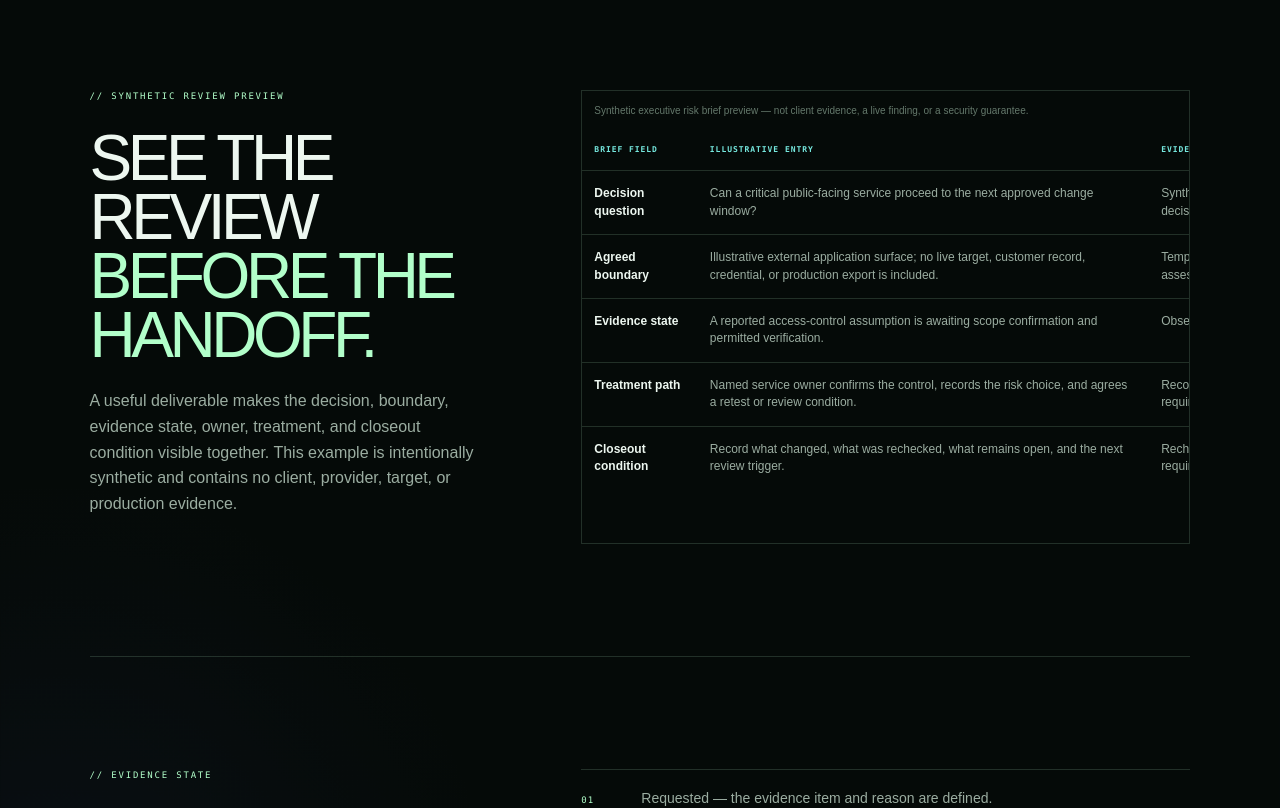
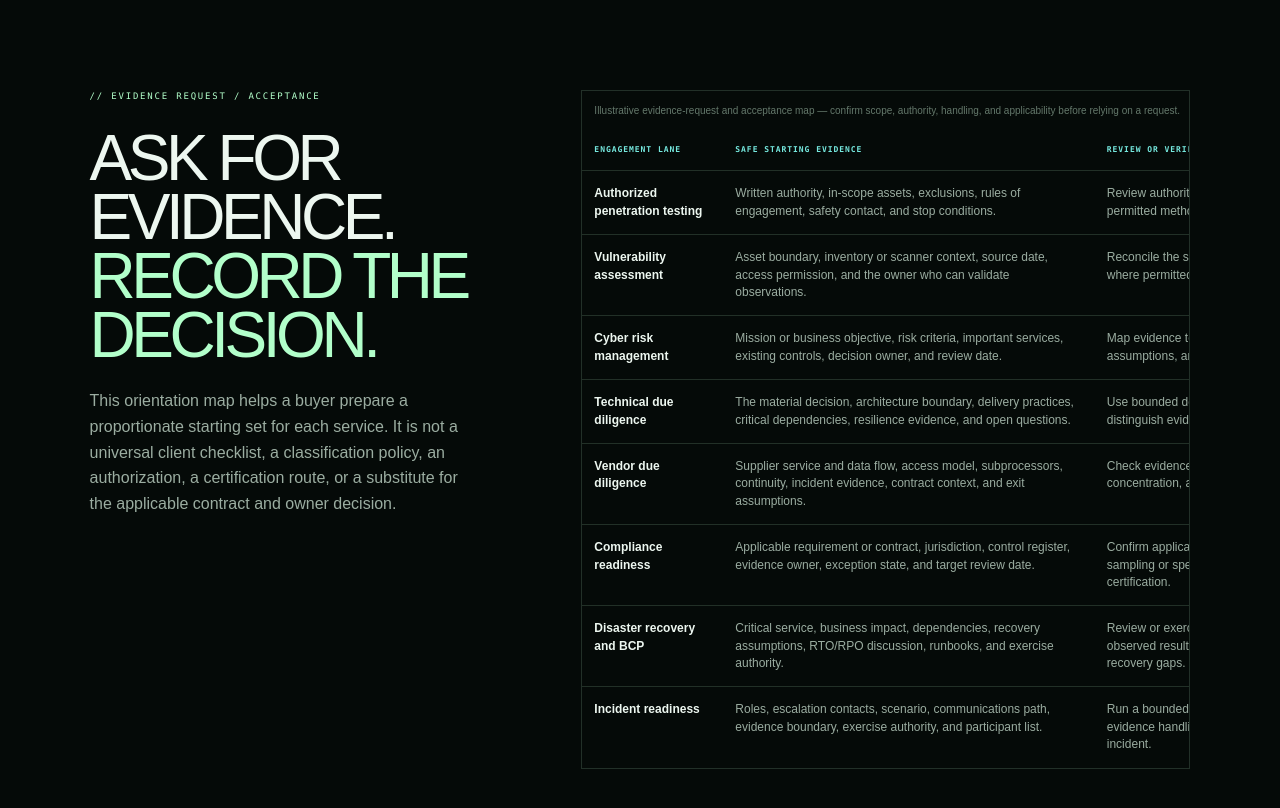
Before and after one commit to ZeroXSHDW/ZERODEVLLC-Website-Source-Code, a Next.js app: page /deliverables in a window 1280 px wide. Shown: the part 2320-3128 px from the top of the page. Built offline with nearby package versions, Linux system fonts and the light colour scheme.

Commit message:
content: add evidence request acceptance map

```diff
--- a/app/deliverables/page.tsx
+++ b/app/deliverables/page.tsx
@@ -38,6 +38,17 @@ const evidenceStates = [
   'Interpreted — the evidence is connected to a control, risk, decision, or service.',
   'Accepted or excepted — the responsible owner records treatment or residual risk.',
   'Rechecked — a changed control, recovery capability, or open question is reviewed again.',
+] as const;
+
+const evidenceRequestRows = [
+  ['Authorized penetration testing', 'Written authority, in-scope assets, exclusions, rules of engagement, safety contact, and stop conditions.', 'Review authority and scope before any technical activity; confirm permitted methods, escalation, and evidence boundaries.', 'Named authority approves the scope, safety controls, permitted activity, and report audience.'],
+  ['Vulnerability assessment', 'Asset boundary, inventory or scanner context, source date, access permission, and the owner who can validate observations.', 'Reconcile the source and scope, verify material observations where permitted, and record severity, confidence, and limitations.', 'Security or engineering owner accepts the prioritized treatment path or records an authorized exception.'],
+  ['Cyber risk management', 'Mission or business objective, risk criteria, important services, existing controls, decision owner, and review date.', 'Map evidence to the risk question, control state, impact, likelihood, assumptions, and available treatment choices.', 'Risk or executive owner records treatment, transfer, avoidance, monitoring, or residual-risk acceptance.'],
+  ['Technical due diligence', 'The material decision, architecture boundary, delivery practices, critical dependencies, resilience evidence, and open questions.', 'Use bounded document, interview, and technical review methods; distinguish evidence, assumptions, gaps, and material unknowns.', 'Decision owner acknowledges the open questions, conditions, limitations, and decision implications.'],
+  ['Vendor due diligence', 'Supplier service and data flow, access model, subprocessors, continuity, incident evidence, contract context, and exit assumptions.', 'Check evidence provenance, coverage, recency, relationship fit, concentration, access, incident, and exit gaps.', 'Procurement or third-party risk owner records approval, conditions, mitigation, escalation, or decline.'],
+  ['Compliance readiness', 'Applicable requirement or contract, jurisdiction, control register, evidence owner, exception state, and target review date.', 'Confirm applicability and map evidence to the requirement; use sampling or specialist review without presenting the work as certification.', 'Control owner records the gap, exception, remediation route, or referral to the appropriate assessor or authority.'],
+  ['Disaster recovery and BCP', 'Critical service, business impact, dependencies, recovery assumptions, RTO/RPO discussion, runbooks, and exercise authority.', 'Review or exercise the agreed scenario, record decisions and observed results, and preserve unresolved dependency and recovery gaps.', 'Continuity or service owner accepts the exercise result, owned actions, residual risk, and next exercise or restore test.'],
+  ['Incident readiness', 'Roles, escalation contacts, scenario, communications path, evidence boundary, exercise authority, and participant list.', 'Run a bounded tabletop or exercise, record decisions and evidence handling, and separate exercise observations from a live incident.', 'Incident or executive owner approves the lessons-learned backlog, communications actions, and next readiness review.'],
 ] as const;
 
 const briefPreviewRows = [
@@ -87,6 +98,37 @@ export default function DeliverablesPage() {
                 <p className={styles.cardBoundary}><strong>Boundary:</strong> {boundary}</p>
               </article>
             ))}
+          </div>
+        </section>
+
+        <section className={styles.outputSection} id="evidence-request-map" aria-labelledby="evidence-request-heading">
+          <div className={styles.sectionIntro}>
+            <p className={styles.eyebrow}>{'// EVIDENCE REQUEST / ACCEPTANCE'}</p>
+            <h2 id="evidence-request-heading">Ask for evidence.<br /><span>Record the decision.</span></h2>
+            <p>This orientation map helps a buyer prepare a proportionate starting set for each service. It is not a universal client checklist, a classification policy, an authorization, a certification route, or a substitute for the applicable contract and owner decision.</p>
+          </div>
+          <div className={styles.actionTableWrap}>
+            <table className={`${styles.actionTable} ${styles.evidenceRequestMap}`}>
+              <caption className={styles.tableCaption}>Illustrative evidence-request and acceptance map — confirm scope, authority, handling, and applicability before relying on a request.</caption>
+              <thead>
+                <tr>
+                  <th scope="col">Engagement lane</th>
+                  <th scope="col">Safe starting evidence</th>
+                  <th scope="col">Review or verification method</th>
+                  <th scope="col">Decision or acceptance condition</th>
+                </tr>
+              </thead>
+              <tbody>
+                {evidenceRequestRows.map(([lane, evidence, method, acceptance]) => (
+                  <tr key={lane}>
+                    <td>{lane}</td>
+                    <td>{evidence}</td>
+                    <td>{method}</td>
+                    <td>{acceptance}</td>
+                  </tr>
+                ))}
+              </tbody>
+            </table>
           </div>
         </section>
 
--- a/app/services/page.tsx
+++ b/app/services/page.tsx
@@ -240,7 +240,7 @@ export default function ServicesPage() {
             <p className={styles.eyebrow}>{'// SERVICE BRIEFING PACKS'}</p>
             <h2 id="briefing-packs-heading">Know the<br /><span>first boundary.</span></h2>
             <p>These synthetic service briefs help a buyer compare the decision, entry gate, representative output, and no-fit condition before a detailed proposal or sensitive exchange.</p>
-            <p><Link className={styles.primaryLink} href="/deliverables">Review deliverable shapes <span aria-hidden="true">↗</span></Link><br /><Link className={styles.primaryLink} href="/frameworks#service-framework-map">Review framework applicability <span aria-hidden="true">↗</span></Link></p>
+            <p><Link className={styles.primaryLink} href="/deliverables">Review deliverable shapes <span aria-hidden="true">↗</span></Link><br /><Link className={styles.primaryLink} href="/deliverables#evidence-request-map">Review evidence request map <span aria-hidden="true">↗</span></Link><br /><Link className={styles.primaryLink} href="/frameworks#service-framework-map">Review framework applicability <span aria-hidden="true">↗</span></Link></p>
           </div>
           <div className={styles.briefingPackGrid}>
             {serviceBriefs.map((brief) => (
--- a/app/services/services.module.css
+++ b/app/services/services.module.css
@@ -131,6 +131,7 @@ h3 { font-family: Arial, Helvetica, sans-serif; letter-spacing: -.04em; text-tra
 .actionTable { border-collapse: collapse; min-width: 760px; width: 100%; }
 .servicesMatrix { min-width: 1040px; }
 .frameworkMap { min-width: 1160px; }
+.evidenceRequestMap { min-width: 1240px; }
 .actionTable th, .actionTable td { border-bottom: 1px solid var(--line); padding: 14px 12px; text-align: left; vertical-align: top; }
 .actionTable th { color: var(--cyan); font-size: 8px; letter-spacing: .12em; text-transform: uppercase; }
 .actionTable td { color: var(--muted); font-family: Arial, Helvetica, sans-serif; font-size: 12px; line-height: 1.45; }
--- a/scripts/security-check.mjs
+++ b/scripts/security-check.mjs
@@ -176,6 +176,10 @@ requireText("app/deliverables/page.tsx", deliverablesPage, "Synthetic executive
 requireText("app/deliverables/page.tsx", deliverablesPage, "no live target, customer record, credential, or production export");
 requireText("app/deliverables/page.tsx", deliverablesPage, "Received is not");
 requireText("app/deliverables/page.tsx", deliverablesPage, "private incident evidence");
+requireText("app/deliverables/page.tsx", deliverablesPage, "EVIDENCE REQUEST / ACCEPTANCE");
+requireText("app/deliverables/page.tsx", deliverablesPage, "Illustrative evidence-request and acceptance map");
+requireText("app/deliverables/page.tsx", deliverablesPage, "Decision or acceptance condition");
+requireText("app/services/page.tsx", servicesPage, "Review evidence request map");
 requireText("app/deliverables/page.tsx", deliverablesPage, "twitter:");
 requireText("app/assurance/page.tsx", assurancePage, "Authority and scope");
 requireText("app/assurance/page.tsx", assurancePage, "Evidence discipline");
```
